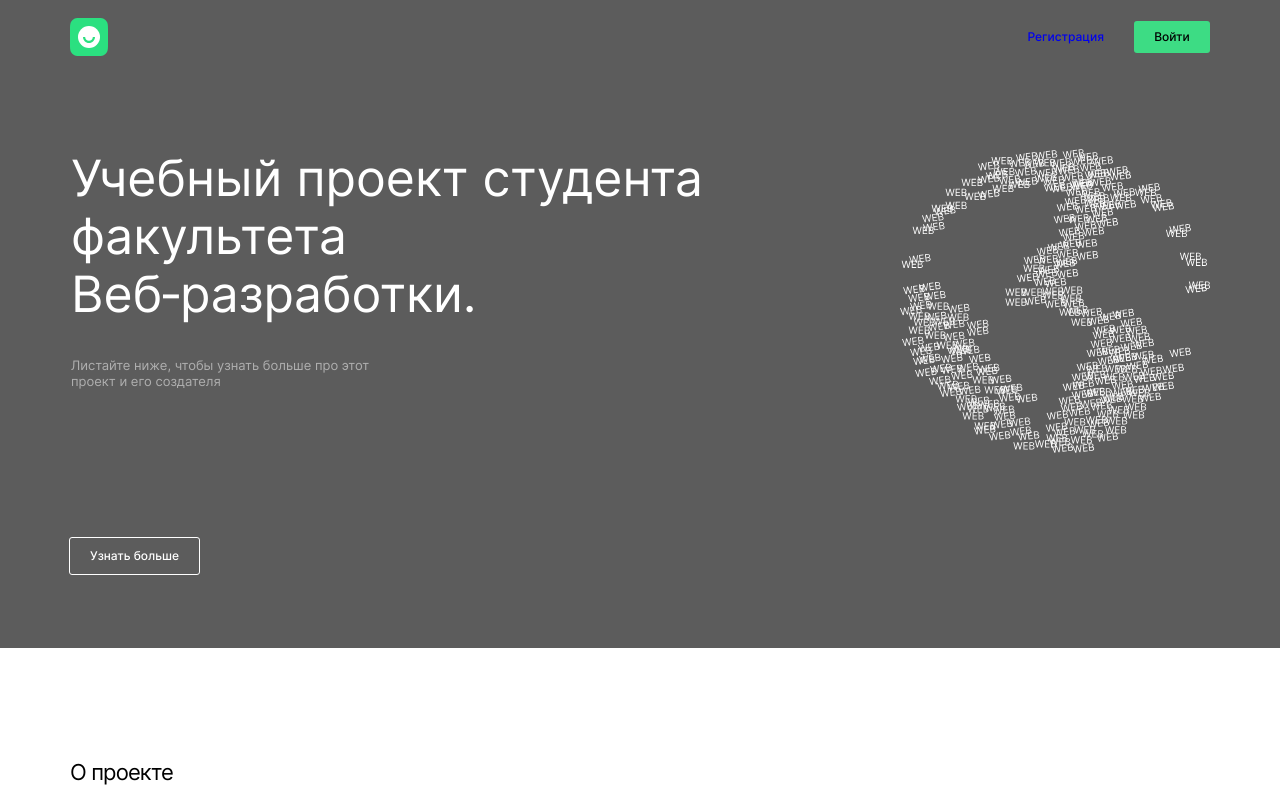
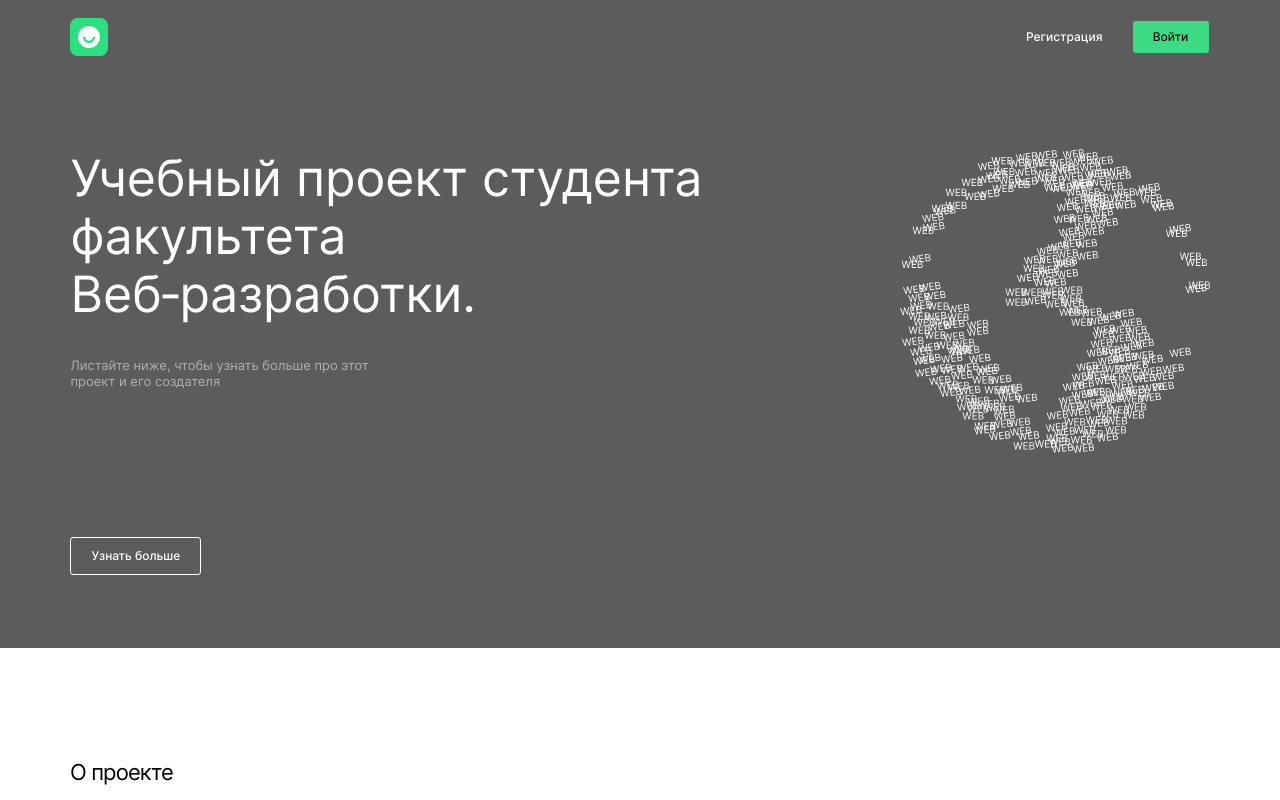
Before and after one commit to agroball/movies-explorer-frontend, a React (Create React App) app: page / in a window 1280 px wide. Shown: the top 800 px of the page. Built offline with nearby package versions, Linux system fonts and the light colour scheme.

Commit message:
second review

```diff
--- a/src/components/Header/Header.css
+++ b/src/components/Header/Header.css
@@ -2,11 +2,12 @@
   max-width: 100%;
   display: flex;
   align-items: center;
+  justify-content: center;
   background-color: #5C5C5C;
   padding-top: 18px;
-  padding-left: 70px;
+  padding-left: 47px;
   margin: 0;
-  column-gap: 44px;
+  column-gap: 43px;
 }
 
 @media screen and (max-width: 1279px) and (min-width: 768px) {
--- a/src/components/NavTab/NavTab.css
+++ b/src/components/NavTab/NavTab.css
@@ -1,11 +1,19 @@
 .navtab {
 	display: flex;
+  flex-direction: row;
 	position: absolute;
-	bottom: 41px;
-	left: 69px;
+  bottom: 7%;
+  left:5.5%;
 }
 
-@media screen and (max-width: 767px) and (min-width: 300px) {
+@media screen and (max-width: 1279px) and (min-width: 341px) {
+  .navtab {
+    bottom: 5%;
+    left:41.5%;
+  }
+}
+
+@media screen and (max-width: 340px) and (min-width: 300px) {
   .navtab {
     bottom: 12px;
     left: 95px;
@@ -36,12 +44,6 @@
 	transition-duration: 1s;
 }
 
-@media screen and (max-width: 1279px) and (min-width: 768px) {
- .navtab__element {
- margin-left: 248px;
- }
-}
-
 @media screen and (max-width: 767px) {
 	.navtab__element {
 		margin-bottom: 30px;
--- a/src/components/Navigation/Navigation.css
+++ b/src/components/Navigation/Navigation.css
@@ -15,6 +15,7 @@
 }
 
 .navigation__link {
+  color: #FFFFFF;
 	text-decoration: none;
 	font-weight: 500;
 	font-size: 12px;
@@ -30,6 +31,7 @@
 
 .navigation__link_with_signin {
 	font-size: 14px;
+  color: #000000;
 }
 
 @media screen and (max-width: 768px) {
--- a/src/components/Promo/Promo.css
+++ b/src/components/Promo/Promo.css
@@ -4,11 +4,11 @@
 	display: flex;
 	flex-direction: row-reverse;
 	align-items: center;
+  justify-content: center;
 	gap: 189px;
 	margin: 0 auto 0 auto;
 	padding-bottom: 195px;
 	position: relative;
-  padding-right: 70px;
 }
 
 @media screen and (max-width: 1279px) and (min-width: 768px) {
@@ -44,6 +44,7 @@
 @media screen and (max-width: 767px) and (min-width: 300px) {
   .promo__block {
     padding-top: 34px;
+    align-items: center;
   }
 }
 
@@ -63,7 +64,6 @@
 		font-size: 40px;
 		line-height: 52px;
     text-align: center;
-    padding-left: 70px;
 	}
 }
 
@@ -74,8 +74,6 @@
     line-height: 38px;
     text-align: center;
     letter-spacing: -0.04em;
-    padding-left: 70px;
-
 	}
 }
 
@@ -96,7 +94,6 @@
     max-width: 260px;
    text-align: center;
     margin-bottom: 8px;
-    padding-left: 70px;
   }
 }
 
@@ -104,7 +101,6 @@
   .promo__paragraph {
     max-width: 260px;
     text-align: center;
-    padding-left: 90px;
     padding-top: 4px;
   }
 }
@@ -118,7 +114,6 @@
 @media screen and (max-width: 1279px) and (min-width: 768px) {
   .promo__logo {
     padding-top: 158px;
-    padding-left: 70px;
   }
 }
 
@@ -127,6 +122,5 @@
    width: 210px;
    height: 206px;
    padding-top: 88px;
-   padding-left: 70px;
  }
 }
```
